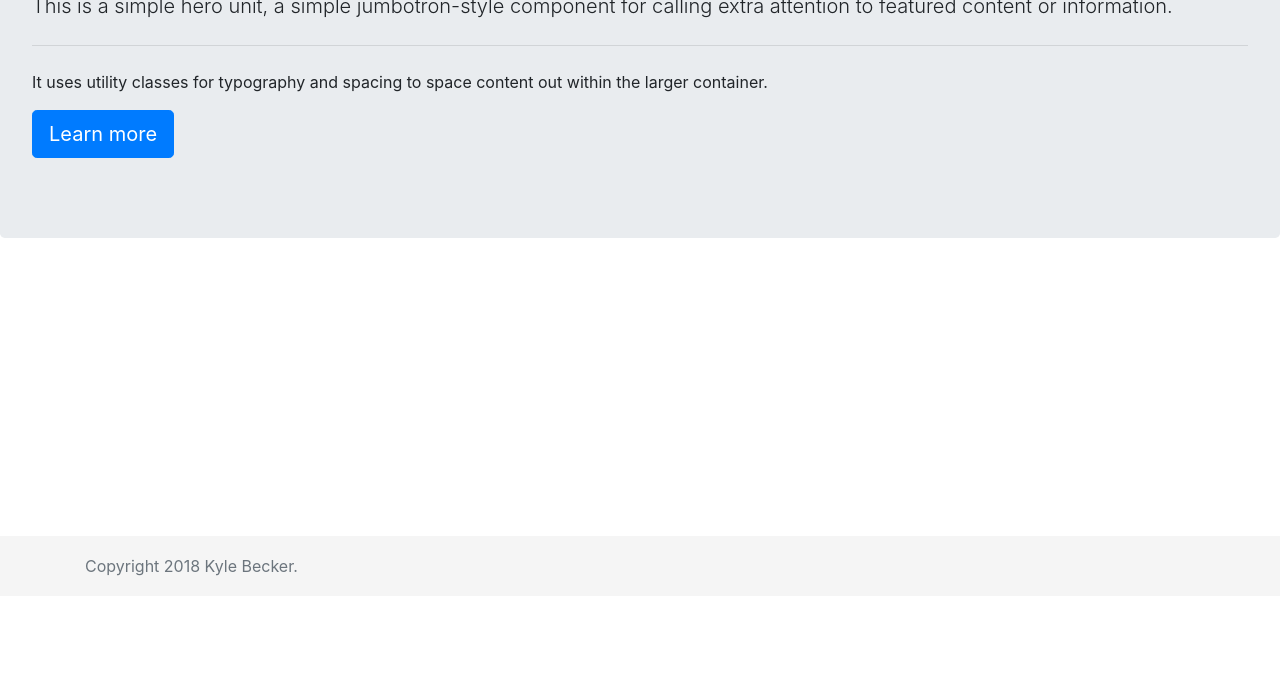
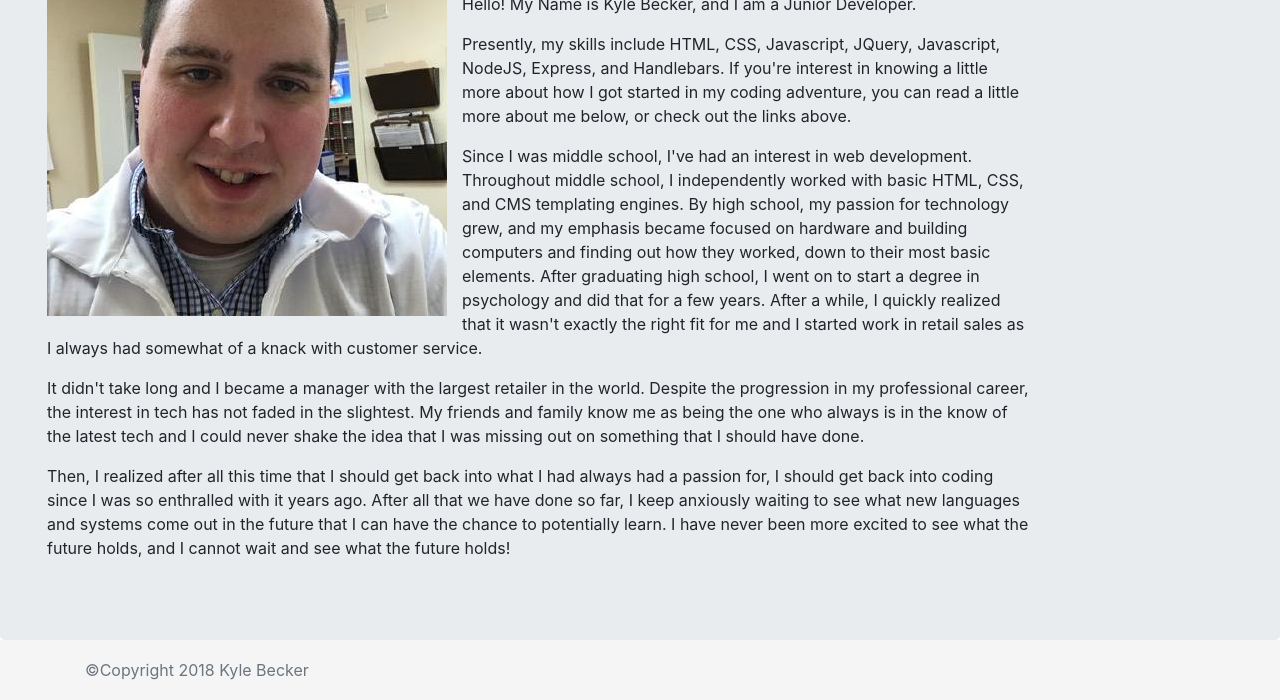
Before and after one commit to kmbecker/Portfolio, a plain HTML site: page index.html in a window 1280 px wide. Shown: the part 204-904 px from the top of the page. Before the commit the page ends 800 px from the top, so only its background shows below. Drawn offline with nearby package versions, Linux system fonts and the light colour scheme.

Commit message:
updated index.html page

```diff
--- a/index.html
+++ b/index.html
@@ -35,21 +35,25 @@
 	</nav>
 	<!-- End Menu Bar -->
 </div>
+	<div class="jumbotron">
+	<div class="col-md-2"><img class="homepagePhoto" src="styles/images/self.jpg"></div>
+	<div class="col-md-10">
+	 	<h1 class="display-4">Junior Developer</h1>
+  		<p>Hello! My Name is Kyle Becker, and I am a Junior Developer.</p>
+  		<p> Presently, my skills include HTML, CSS, Javascript, JQuery, Javascript, NodeJS,
+  		Express, and Handlebars. If you're interest in knowing a little more about how I got
+  		started in my coding adventure, you can read a little more about me below, or check
+  		out the links above.
 
-
-	<div class="jumbotron">
-  		<h1 class="display-4">Hello, world!</h1>
-  			<p class="lead">This is a simple hero unit, a simple jumbotron-style component for calling extra attention to featured content or information.</p>
-			<hr class="my-4">
-  			<p>It uses utility classes for typography and spacing to space content out within the larger container.</p>
-  			<p class="lead">
-    		<a class="btn btn-primary btn-lg" href="#" role="button">Learn more</a>
-  			</p>
+  		<p>Since I was middle school, I've had an interest in web development. Throughout 	middle school, I independently worked with basic HTML, CSS, and CMS templating 	engines. By high school, my passion for technology grew, and my emphasis became focused on hardware and building computers and finding out how they worked, down to their most basic elements. After graduating high school, I went on to start a degree in psychology and did that for a few years. After a while, I quickly realized that it wasn't exactly the right fit for me and I started work in retail sales as I always had somewhat of a knack with customer service.</p>
+  		<p>It didn't take long and I became a manager with the largest retailer in the world. Despite the progression in my professional career, the interest in tech has not faded in the slightest. My friends and family know me as being the one who always is in the know of the latest tech and I could never shake the idea that I was missing out on something that I should have done.</p>
+  		<p>Then, I realized after all this time that I should get back into what I had always had a passion for, I should get back into coding since I was so enthralled with it years ago. After all that we have done so far, I keep anxiously waiting to see what new languages and systems come out in the future that I can have the chance to potentially learn. I have never been more excited to see what the future holds, and I cannot wait and see what the future holds!</p>
+  	</div>
 	</div>
 	<!-- Footer -->
 	<footer class="footer">
     	<div class="container">
-        <span class="text-muted">Copyright 2018 Kyle Becker.</span>
+        <span class="text-muted">©Copyright 2018 Kyle Becker</span>
     	</div>
     </footer>
     <!-- End Footer -->
--- a/styles/styles.css
+++ b/styles/styles.css
@@ -10,16 +10,16 @@ body {
   position: absolute;
   bottom: 0;
   width: 100%;
-  /* Set the fixed height of the footer here */
+  /* Set the fixed height of the footer */
   height: 60px;
-  line-height: 60px; /* Vertically center the text there */
+  line-height: 60px; /* Vertically center the text */
   background-color: #f5f5f5;
 }
 
-
-/* Custom page CSS
--------------------------------------------------- */
-/* Not required for template or sticky footer method. */
+.homepagePhoto {
+	float: left;
+	margin-right: 15px;
+}
 
 body > .container {
   padding: 60px 15px 0;
```
Also changed, not shown: styles/images/family.jpg (added), styles/images/self.jpg (added).
